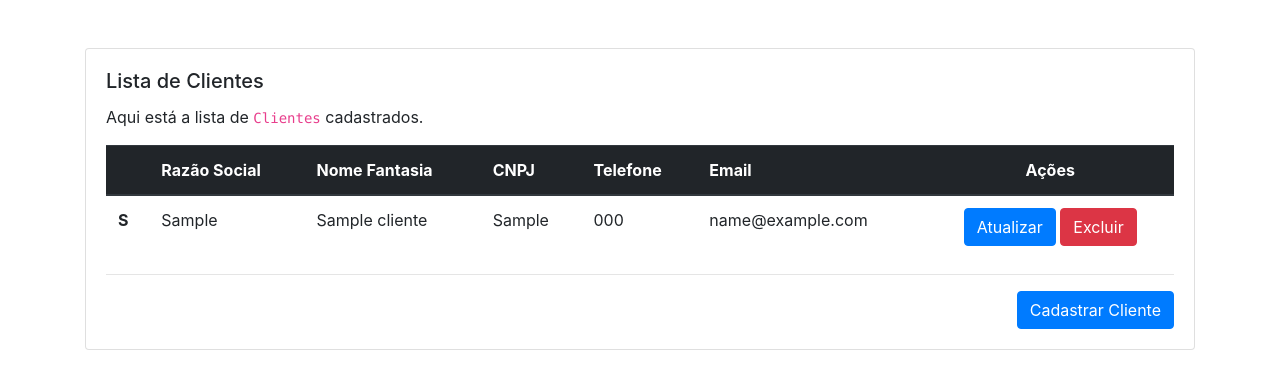
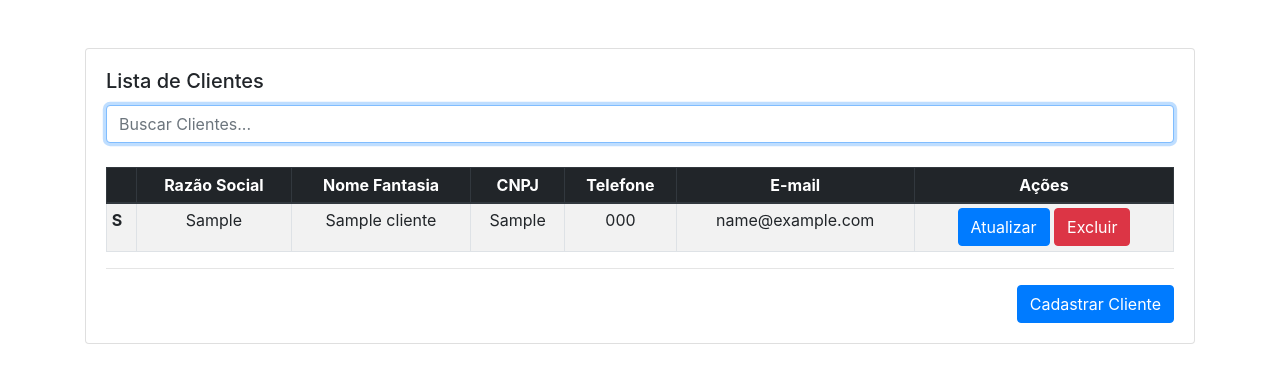
Before and after one commit to hugohenrick/PythonWeb, a Django app: page /clientes/ in a window 1280 px wide. Shown: the part 71-460 px from the top of the page. Run offline with Django 3.2, Linux system fonts and the light colour scheme; tables that the repository leaves empty hold one stand-in row (values such as "Sample post"); some libraries are stand-ins or nearby versions.

Commit message:
Adicioanado validação de filtro de pesquisa e paginação na lista de clientes.

```diff
--- a/Cliente/templates/website/_layouts/base.html
+++ b/Cliente/templates/website/_layouts/base.html
@@ -6,6 +6,11 @@
         <meta charset="utf-8">
         <meta name="viewport" content="width=device-width, user-scalable=no, initial-scale=1.0, maximum-scale=1.0, minimum-scale=1.0">
         <meta http-equiv="X-UA-Compatible" content="ie=edge">
+
+        <script src="https://ajax.googleapis.com/ajax/libs/jquery/3.3.1/jquery.min.js"></script>
+
+        <script src="https://cdnjs.cloudflare.com/ajax/libs/jquery.quicksearch/2.3.1/jquery.quicksearch.js"></script>
+
 
         <!-- Title -->
         <title>{% block title %}Sistema de Gerenciamento de Clientes{% endblock %}</title>
@@ -60,5 +65,6 @@
         {% block scripts %}{% endblock %}
 
         <script src="{% static 'website/js/scripts.js' %}"></script>
+
     </body>
 </html>
--- a/Cliente/templates/website/cria.html
+++ b/Cliente/templates/website/cria.html
@@ -61,7 +61,7 @@
             <hr>
             <div class="text-right">
               <a href="{% url 'website:lista_clientes' %}" class="btn btn-outline-primary">Voltar</a>
-              <button class="btn btn-primary">Enviar</button>
+              <button class="btn btn-primary">Gravar</button>
             </div>
           </form>
         </div>
--- a/Cliente/templates/website/exclui.html
+++ b/Cliente/templates/website/exclui.html
@@ -9,10 +9,10 @@
   <div class="container mt-5">
     <div class="card">
       <div class="card-body">
-        <h5 class="card-title">Exclusão de Funcionário</h5>
+        <h5 class="card-title">Exclusão de Clientes</h5>
 
         <p class="card-text">
-          Você tem certeza que quer excluir o funcionário <b>{{ funcionario.nome }}</b>?
+          Você tem certeza que quer excluir o cliente <b>{{ cliente.razao_social }}</b>?
         </p>
 
         <form method="post">
@@ -20,7 +20,7 @@
 
           <hr />
           <div class="text-right">
-            <a href="{% url 'website:lista_funcionarios' %}" class="btn btn-outline-danger">
+            <a href="{% url 'website:lista_clientes' %}" class="btn btn-outline-danger">
               Cancelar
             </a>
             <button class="btn btn-danger">Excluir</button>
--- a/Cliente/templates/website/lista.html
+++ b/Cliente/templates/website/lista.html
@@ -13,31 +13,36 @@
           <h5 class="card-title">Lista de Clientes</h5>
 
           {% if clientes|length > 0 %}
-            <p class="card-text">
-              Aqui está a lista de <code>Clientes</code> cadastrados.
-            </p>
 
-            <table class="table">
+            <input class="form-control form-control-gray w-100" type="search" name="search" id="txt_consulta" ng-model="termo" autofocus placeholder="Buscar Clientes..." aria-label="Search">
+
+            <br>
+
+            <table id="tabela" class="table table-striped table-bordered table-sm">
               <thead class="thead-dark">
-              <tr>
-                <th scope="col"></th>
-                <th scope="col">Razão Social</th>
-                <th scope="col">Nome Fantasia</th>
-                <th scope="col">CNPJ</th>
-                <th scope="col">Telefone</th>
-                <th scope="col">Email</th>
+
+              <tr class="bgTR">
+
+                <th class="text-center" scope="col"></th>
+                <th class="text-center" scope="col">Razão Social</th>
+                <th class="text-center" scope="col">Nome Fantasia</th>
+                <th class="text-center" scope="col">CNPJ</th>
+                <th class="text-center" scope="col">Telefone</th>
+                <th class="text-center" scope="col">E-mail</th>
+
                 <th scope="col" class="text-center">Ações</th>
               </tr>
               </thead>
-              <tbody>
+              <tbody id="myTable">
               {% for cliente in clientes %}
-                <tr>
+                <tr ng-repeat="cliente in clientes | filter:termo | orderBy:ordem:invertido">
                   <th scope="row">{{ cliente.razao_social|primeira_letra }}</th>
-                  <td>{{ cliente.razao_social }}</td>
-                  <td>{{ cliente.nome_fantasia }}</td>
-                  <td>{{ cliente.cnpj }}</td>
-                  <td>{{ cliente.telefone }}</td>
-                  <td>{{ cliente.email }}</td>
+                  <td class="text-center">{{ cliente.razao_social }}</td>
+                  <td class="text-center">{{ cliente.nome_fantasia }}</td>
+                  <td class="text-center">{{ cliente.cnpj }}</td>
+                  <td class="text-center">{{ cliente.telefone }}</td>
+                  <td class="text-center">{{ cliente.email }}</td>
+
                   <td class="text-center">
                     <a href="{% url 'website:atualiza_cliente' pk=cliente.id %}"
                        class="btn btn-primary">
@@ -68,4 +108,9 @@
     </div>
   </div>
 </div>
+
+<script>
+  $('input#txt_consulta').quicksearch('table#tabela tbody tr');
+</script>
+
 {% endblock %}
--- a/Cliente/urls.py
+++ b/Cliente/urls.py
@@ -1,5 +1,4 @@
-from Cliente.views import IndexTemplateView, ClienteListView, ClienteUpdateView, ClienteCreateView, \
-    ClienteDeleteView
+from Cliente.views import IndexTemplateView, ClienteListView, ClienteUpdateView, ClienteCreateView, ClienteDeleteView, listing
 
 from django.urls import path
 
--- a/Cliente/views.py
+++ b/Cliente/views.py
@@ -2,6 +2,8 @@ from django.urls import reverse_lazy
 from django.views.generic import TemplateView, ListView, UpdateView, CreateView, DeleteView
 from Cliente.models import Clientes
 from Cliente.forms import InsereClienteForm
+from django.core.paginator import Paginator, EmptyPage, PageNotAnInteger
+from django.shortcuts import render
 
 
 # PÁGINA PRINCIPAL
@@ -9,6 +11,24 @@ from Cliente.forms import InsereClienteForm
 
 class IndexTemplateView(TemplateView):
     template_name = "website/index.html"
+
+# LISTA DE PAGINAÇÃO
+# ----------------------------------------------
+def listing(request):
+    clientes_lista = Clientes.objetos.all()
+    paginator = Paginator(clientes_lista, 2) # Show 25 contacts per page
+
+    page = request.GET.get('page')
+    try:
+        clientes = paginator.page(page)
+    except PageNotAnInteger:
+        # If page is not an integer, deliver first page.
+        clientes = paginator.page(1)
+    except EmptyPage:
+        # If page is out of range (e.g. 9999), deliver last page of results.
+        clientes = paginator.page(paginator.num_pages)
+
+    return render(request, 'lista.html', {'clientes': clientes})
 
 
 # LISTA DE CLIENTES
@@ -18,6 +38,8 @@ class ClienteListView(ListView):
     template_name = "website/lista.html"
     model = Clientes
     context_object_name = "clientes"
+    paginate_by = 8
+    queryset = Clientes.objetos.all()  # Default: Model.objects.all(
 
 
 # CADASTRAMENTO DE CLIENTES
@@ -36,7 +58,13 @@ class ClienteCreateView(CreateView):
 class ClienteUpdateView(UpdateView):
     template_name = "website/atualiza.html"
     model = Clientes
-    fields = '__all__'
+    fields = [
+        'razao_social',
+        'nome_fantasia',
+        'cnpj',
+        'telefone',
+        'email'
+    ]
     context_object_name = 'cliente'
     success_url = reverse_lazy("website:lista_clientes")
 
--- a/ProjetoVarejoWeb/settings.py
+++ b/ProjetoVarejoWeb/settings.py
@@ -25,7 +25,7 @@ SECRET_KEY = '*lp_t=fi%*kon#4^e7nc^^j-p((zp7#yqez#pn^z_(qziw=+z$'
 # SECURITY WARNING: don't run with debug turned on in production!
 DEBUG = True
 
-ALLOWED_HOSTS = []
+ALLOWED_HOSTS = ['192.168.0.89', 'localhost', '127.0.0.1']
 
 
 # Application definition
```
Also changed, not shown: other parts of Cliente/templates/website/lista.html (+35 -0 lines), Cliente/templates/website/atualiza.html (+19 -19 lines), 1 other file.
